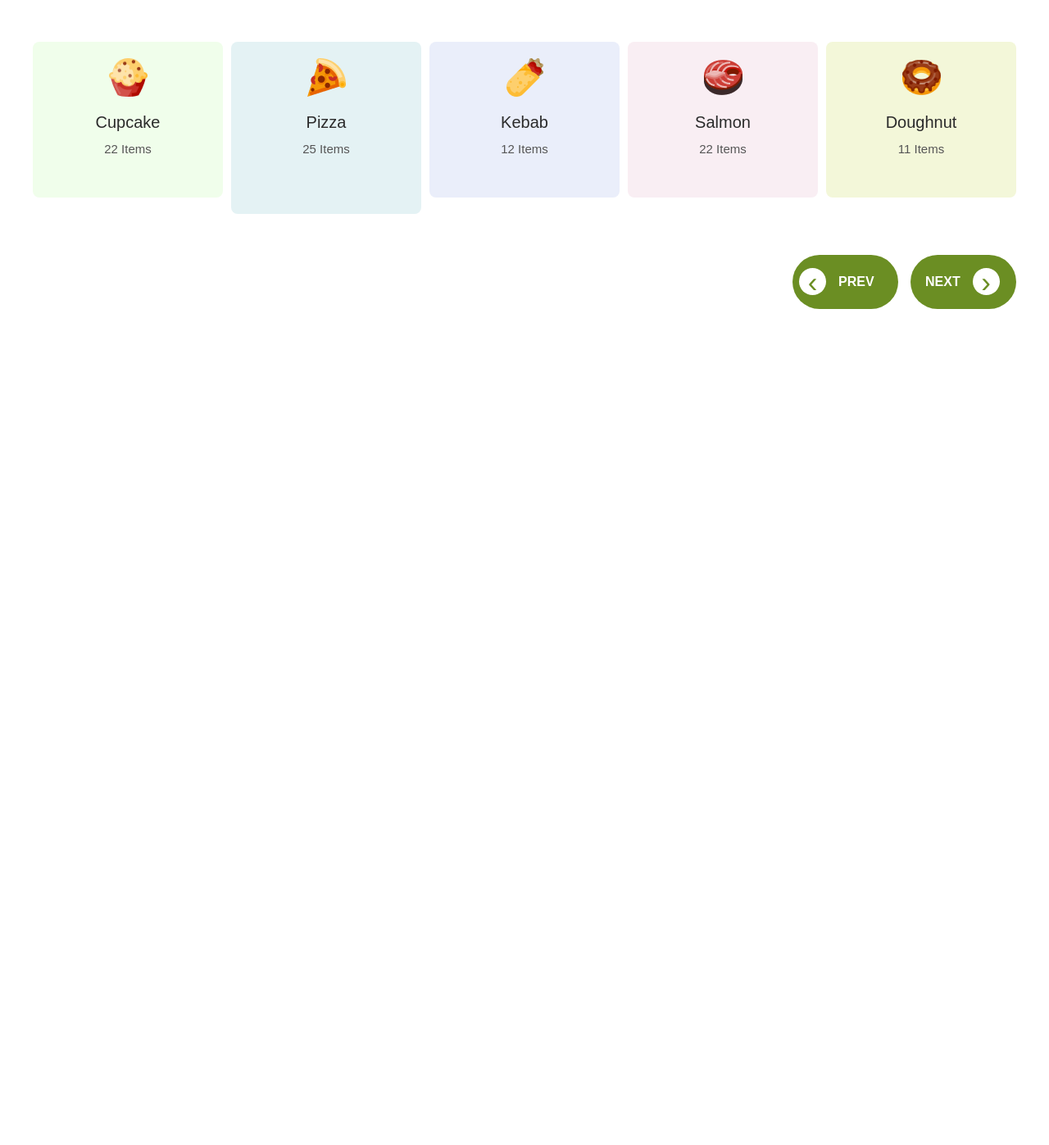
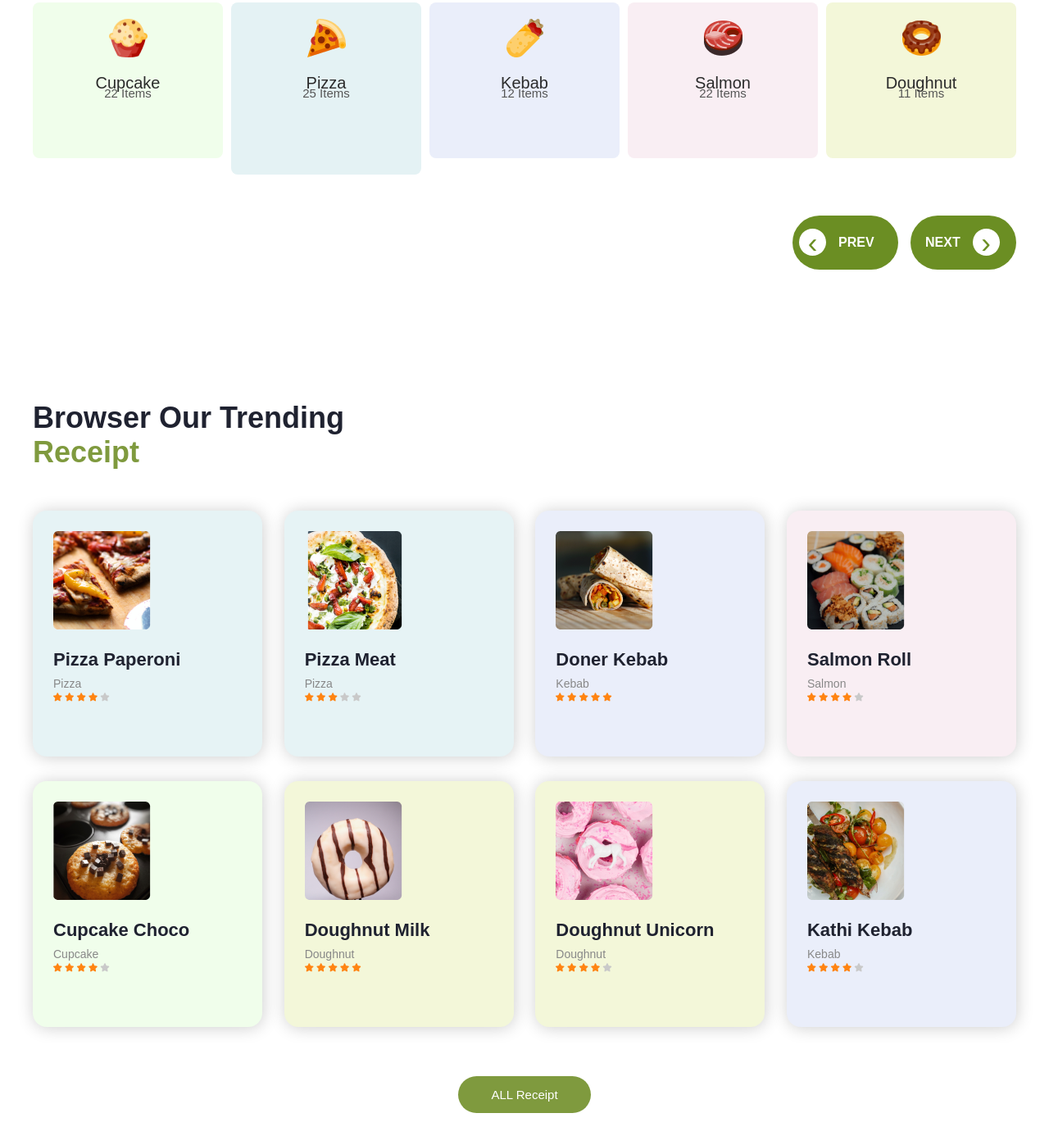
Before and after one commit to a96282496-max/home-work6, a plain HTML site: page index.html in a window 1280 px wide. Shown: the part 985-2382 px from the top of the page at 82% size. Before the commit the page ends 1450 px from the top, so only its background shows below. Drawn offline with Linux system fonts and the light colour scheme.

Commit message:
section-4

```diff
--- a/index.html
+++ b/index.html
@@ -84,5 +84,69 @@
         </div>
     </div>
 </div>
+<!-- con5 -->
+ <div class="con5">
+    <h2>Browser Our Trending <br> <span>Receipt</span></h2>
+
+    <div class="cards5">
+        <div class="box5 yellow1">
+            <img src="./Mask Group.png" alt="" class="food4">
+            <h3>Pizza Paperoni</h3>
+            <p>Pizza</p>
+            <img src="./4s.png" alt="" class="star4">
+        </div>
+
+        <div class="box5 yellow2">
+            <img src="./Mask Group (1).png" alt="" class="food4">
+            <h3>Pizza Meat</h3>
+            <p>Pizza</p>
+            <img src="./3s.png" alt="" class="star4">
+        </div>
+
+        <div class="box5 yellow3">
+            <img src="./Mask Group (2).png" alt="" class="food4">
+            <h3>Doner Kebab</h3>
+            <p>Kebab</p>
+            <img src="./5s.png" alt="" class="star4">
+        </div>
+
+        <div class="box5 yellow4">
+            <img src="./Mask Group (3).png" alt="" class="food4">
+            <h3>Salmon Roll</h3>
+            <p>Salmon</p>
+            <img src="./4s.png" alt="" class="star4">
+        </div>
+
+        <div class="box5 yellow5">
+            <img src="./Mask Group (4).png" alt="" class="food4">
+            <h3>Cupcake Choco</h3>
+            <p>Cupcake</p>
+            <img src="./4s.png" alt="" class="star4">
+        </div>
+
+        <div class="box5 yellow6">
+            <img src="./Mask Group (5).png" alt="" class="food4">
+            <h3>Doughnut Milk</h3>
+            <p>Doughnut</p>
+            <img src="./5s.png" alt="" class="star4">
+        </div>
+
+        <div class="box5 yellow7">
+            <img src="./Mask Group (6).png" alt="" class="food4">
+            <h3>Doughnut Unicorn</h3>
+            <p>Doughnut</p>
+            <img src="./4s.png" alt="" class="star4">
+        </div>
+
+        <div class="box5 yellow8">
+            <img src="./Mask Group (7).png" alt="" class="food4">
+            <h3>Kathi Kebab</h3>
+            <p>Kebab</p>
+            <img src="./4s.png" alt="" class="star4">
+        </div>
+    </div>
+
+    <div class="btn5">ALL Receipt</div>
+</div>
 </body>
 </html>
--- a/style.css
+++ b/style.css
@@ -1,3 +1,6 @@
+*{
+    margin: 0;
+}
 .con1{
     max-width: 1200px;
     margin: auto;
@@ -182,6 +185,105 @@
     font-size: 35px;
     color: #6b8e23;
 }
+/* con5 */
+.con5 {
+    max-width: 1200px;
+    margin: auto;
+    padding: 80px 0;
+    text-align: center;
+    font-family: "DM Sans", Arial, sans-serif;
+}
+
+.con5 h2 {
+    text-align: left;
+    font-size: 36px;
+    font-weight: 700;
+    color: #1f2230;
+    font-family: "Poppins", Arial, sans-serif;
+}
+
+.con5 h2 span {
+    color: #7f9a3e;
+}
+
+.cards5 {
+    display: flex;
+    flex-wrap: wrap;
+    justify-content: space-between;
+    margin-top: 50px;
+}
+
+.box5 {
+    width: 280px;
+    height: 300px;
+    padding: 25px;
+    margin-bottom: 30px;
+    text-align: left;
+    background-color: #f3f6f9;
+    border-radius: 17px;
+    box-sizing: border-box;
+    box-shadow: 1px 1px 20px rgba(0, 0, 0, 0.195);
+}
+
+.yellow1 {
+    background-color: #E6F3F5;
+}
+.yellow2 {
+    background-color: #E6F3F5;
+}
+.yellow3 {
+    background-color: #EAEEFA;
+}
+.yellow4 {
+    background-color:#F9EEF3;
+}
+.yellow5 {
+    background-color: #F0FEEB;
+}
+.yellow6 {
+    background-color:#F3F7D9;
+}
+.yellow7{
+    background-color: #F3F7D9;
+}
+.yellow8{
+    background-color:#EAEEFA;
+}
+
+.food5 {
+    width: 140px;
+    height: 140px;
+    border-radius: 8px;
+}
+
+.box5 h3 {
+    margin-top: 20px;
+    font-size: 22px;
+    color: #1f2230;
+}
+
+.box5 p {
+    margin-top: 8px;
+    font-size: 14px;
+    color: #888;
+}
+
+.star5 {
+    display: block;
+    width: 80px;
+    margin-top: 10px;
+}
+
+.btn5 {
+    display: inline-block;
+    margin-top: 30px;
+    padding: 14px 40px;
+    font-size: 15px;
+    color: #fff;
+    text-decoration: none;
+    background-color: #7f9a3e;
+    border-radius: 30px;
+}
 
 
 @media(max-width:500px){
@@ -238,5 +340,23 @@
         justify-content: center;
         align-items: center;
     }
+    .con5{
+        margin-top: -60px;
+    }
+    .con5 h2{
+         font-size: 30px;
+
+
+    }
+    .cards5{
+        justify-content: center;
+        align-items: center;
+    }
+    .box5{
+        width: 350px;
+    }
+    .btn5{
+        display: none;
+    }
 
 }
```
Also changed, not shown: 3s.png (added), 4s.png (added), 5s.png (added), Mask Group (1).png (added), Mask Group (2).png (added), Mask Group (3).png (added), Mask Group (4).png (added), Mask Group (5).png (added), Mask Group (6).png (added), Mask Group (7).png (added), Mask Group.png (added).
